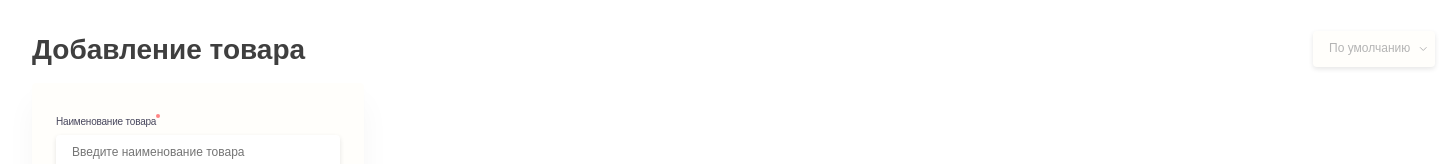
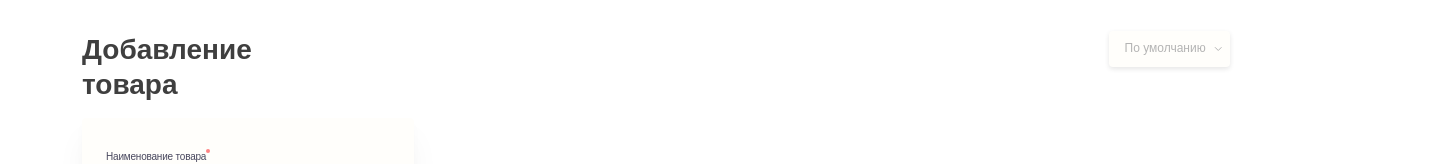
Before and after one commit to AnigalHub/TestTask, a Nuxt app: page / in a window 1280 px wide. Shown: the top 164 px of the page, 1440 px wide, since content can reach past the window. Built offline with nearby package versions, Linux system fonts and the light colour scheme.

Commit message:
добавлена адаптивность до 1200px по ширине

```diff
--- a/components/products.vue
+++ b/components/products.vue
@@ -116,4 +116,27 @@
       width: 470px;
     }
   }
+  @media screen and (min-width: 1350px)and (max-width: 1455px) {
+    #products .product {
+      width: 290px;
+    }
+  }
+  @media screen and (min-width: 1300px)and (max-width: 1350px) {
+    #products .product {
+      width: 280px;
+    }
+  }
+  @media screen and (min-width: 1200px)and (max-width: 1300px) {
+    #products .product {
+      width: 255px;
+    }
+  }
+  @media screen and (max-width: 1200px) {
+    #products .product {
+      width: 275px;
+      margin-left: 15px;
+      margin-right: 15px;
+      margin-bottom: 20px;
+    }
+  }
 </style>
--- a/components/sorting.vue
+++ b/components/sorting.vue
@@ -98,4 +98,14 @@
       margin-left: 608px;
     }
   }
+  @media screen and (min-width: 1200px)and (max-width: 1350px) {
+    .dropdown {
+      margin-left: 850px;
+    }
+  }
+  @media screen and (max-width: 1200px) {
+    .dropdown {
+      margin-left: 600px;
+    }
+  }
 </style>
--- a/pages/index.vue
+++ b/pages/index.vue
@@ -1,5 +1,5 @@
 <template>
-   <div>
+   <div id="index">
      <div class="background">
        <div class="flex-container">
          <h1>Добавление товара</h1>
@@ -26,7 +26,7 @@ export default {
 </script>
 <style  lang="scss">
   body{margin: 0 !important;}
-  .background{
+  #index{
     margin-left: auto;
     margin-right: auto;
     width: 1440px;
@@ -44,6 +44,7 @@ export default {
     color: #3F3F3F;
     float: left;
   }
+  /*
   @media screen and (min-width: 350px)and (max-width: 400px) {
     .background{
       width: 1200px;
@@ -62,5 +63,28 @@ export default {
       flex-direction: row;
       display: block;
     }
+  }*/
+
+</style>
+<style>
+  @media screen and (min-width: 1300px)and (max-width: 1455px) {
+    #index{
+      width: 1295px !important;
+    }
+  }
+  @media screen and (min-width: 1300px)and (max-width: 1350px) {
+    #index{
+      width: 1280px !important;
+    }
+  }
+  @media screen and (min-width: 1200px)and (max-width: 1300px) {
+    #index{
+      width: 1180px !important;
+    }
+  }
+  @media screen and (max-width: 1200px) {
+    #index{
+      width: 1050px !important;
+    }
   }
 </style>
```
